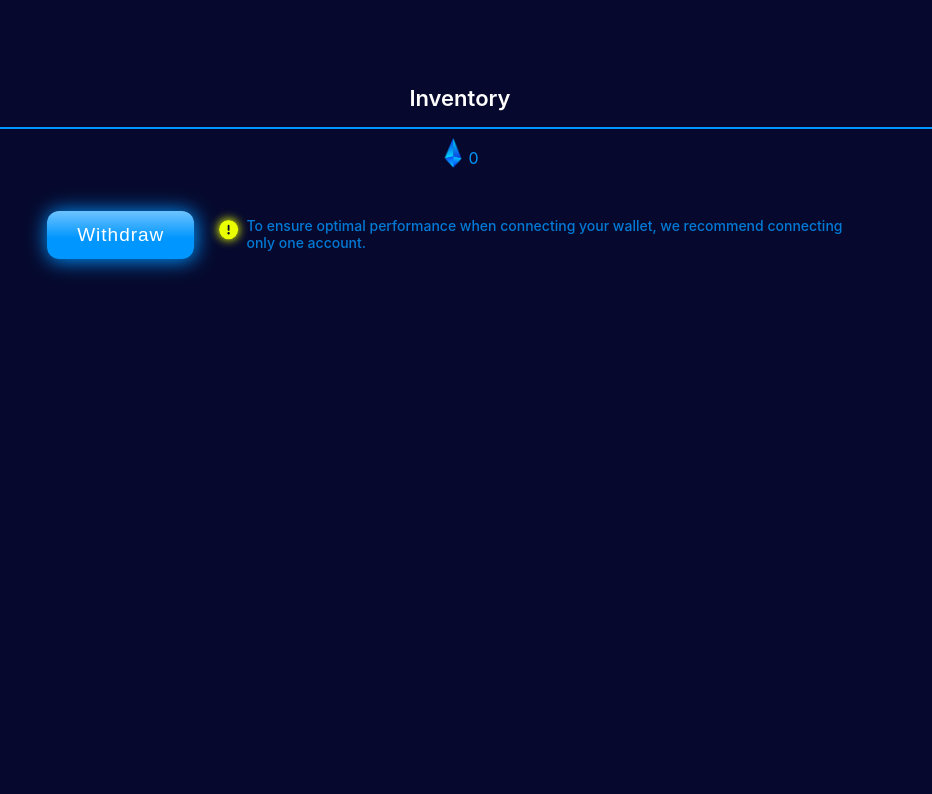
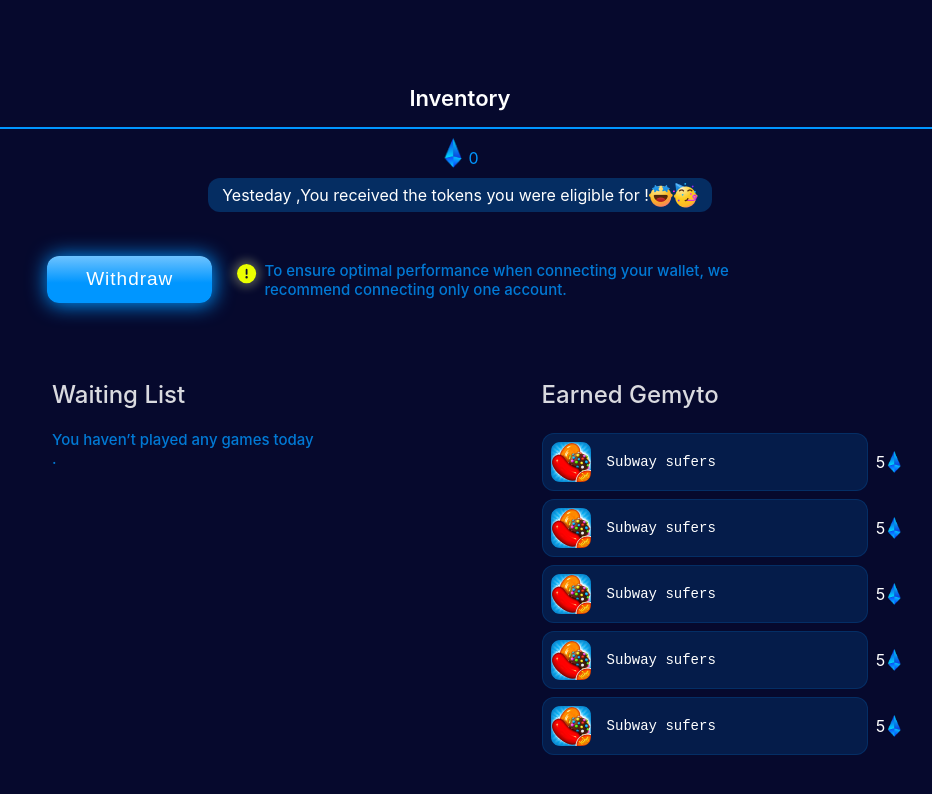
Before and after one commit to GemTopia/FrontEnd, a React (Create React App) app: page /inventory in a window 1280 px wide. Shown: the top 794 px of the page, without its empty margins (180-1112 px from the left). Built offline with nearby package versions, Linux system fonts and the light colour scheme.

Commit message:
inventory page without log table up to date compare to figma

```diff
--- /dev/null
+++ b/src/components/games/InventoryList.tsx
@@ -0,0 +1,59 @@
+import style from "./InventoryLlist.module.css";
+import InventoryGameItem from "../../models/InventoryGameItem";
+import { FontAwesomeIcon } from "@fortawesome/react-fontawesome";
+import { faCircleExclamation } from "@fortawesome/free-solid-svg-icons";
+const InventoryLlist: React.FC<{
+  title: string;
+  gameItems: InventoryGameItem[];
+}> = (props) => {
+    if(props.gameItems[0]){
+
+        return (
+          <div className={style["list-container"]}>
+            <p className={style['list-title']}>{props.title}</p>
+            {props.gameItems.map((gameItem) => {
+              return (
+                <div className={style["game-item"]}>
+                  <img
+                    src={require(`../../assets/${gameItem.gameLogoAddress}`)}
+                    alt="game logo"
+                    className={style['game-logo']}
+                  />
+                  <pre className={style['game-name']}>{gameItem.gameName}</pre>
+                  <p>{gameItem.earnedCount}</p>
+                  <img
+                  src={require("../../assets/gemyto2.png")}
+                  alt="gemyto"
+                  className={style.gemyto}
+                />
+                </div>
+              );
+            })}
+            {props.title=='Waiting List'&&
+            <div className={style['list-warning-container']}>
+            <FontAwesomeIcon icon={faCircleExclamation} className={`${style["warning-icon"]} ${style['blue-icon']}`} />
+            <p className={style['list-description']}>if you stay among the top players in each game by the end of the day yow will earn Gemyto .</p>
+            </div>
+            }
+          </div>
+        );
+    }
+    else if(props.title=='Waiting List'){
+        return(
+          <div className={style["list-container"]}>
+            <p className={style['list-title']}>{props.title}</p>
+            <p className={style['no-game-warning']}>You haven’t played any games today .</p>
+          </div>
+        );
+    }
+    else{
+      return(
+        <div className={style["list-container"]}>
+            <p className={style['list-title']}>{props.title}</p>
+        <p className={style['no-game-warning']}>You haven’t earned any tokens yet.
+        </p>
+        </div>
+      );
+    }
+};
+export default InventoryLlist;
--- /dev/null
+++ b/src/components/games/InventoryLlist.module.css
@@ -0,0 +1,70 @@
+.list-container{
+    display: flex;
+    flex-direction: column;
+    gap: 0.5rem;
+    width: 40%;
+    /* border: 1px solid white; */
+}
+.game-item{
+    background-color: rgba(0, 150, 255, 0.14);
+    border: 1px solid rgba(0, 150, 255, 0.15);
+    color: white;
+    padding: 0.5rem;
+    display: flex;
+    align-items: center;
+    border-radius: 12px;
+}
+.game-name{
+    /* margin: 0 9rem 0 3rem; */
+    margin-left: 1rem;
+    margin-right: 10rem;
+    font-size: 14px;
+    font-weight: 500;
+    /* border: 1px solid white; */
+    /* display: inline-block; */
+    /* height: 13px; */
+}
+.list-title{
+    color: rgba(255, 255, 255, 0.85);
+    margin-bottom: 5%;
+    font-size: 24px;
+    font-weight: 500;
+}
+.gemyto{
+    width : 1rem;
+    height: 1.4rem;
+    margin-right: 1rem;
+}
+
+.list-warning-container{
+    display: flex;
+    margin-top: 2%;
+
+}
+.no-game-warning{
+    color: rgba(0, 150, 255, 0.80);
+    font-size: 15px;
+    font-weight: 500;
+}
+.list-description{
+    color: rgba(0, 150, 255, 0.80);
+    /* border: 1px solid white; */
+    width: 90%;
+    font-size: 15px;
+    font-weight: 500;
+    margin-top: 1%;
+    margin-left: 0.8%;
+
+}
+.warning-icon{
+    font-size: 1.2rem;
+    margin-left: 3%;
+    margin-top: 1%;
+    border-radius: 50%;
+    margin-right: 1%;
+}
+.blue-icon{
+    color: #0096FF;
+    box-shadow: 0px 0px 10px 4px rgba(170, 207, 234, 0.3);
+
+}
--- /dev/null
+++ b/src/models/InventoryGameItem.ts
@@ -0,0 +1,7 @@
+interface InventoryGameItem{
+    gameLogoAddress:string;
+    gameName:string;
+    earnedCount:string;
+    id:string;
+}
+export default InventoryGameItem;
--- a/src/pages/Inventory.module.css
+++ b/src/pages/Inventory.module.css
@@ -47,6 +47,18 @@
     color: #0096FF;
 }
 
+
+.winning-message{
+    display: flex;
+    align-items: center;
+    justify-content: center;
+    color:white;
+    padding: 0.5% 1.5%;
+    margin-top: 1%;
+    background-color: rgba(0, 150, 255, 0.25);
+    border-radius: 12px;
+}
+
 .withdraw-container{
     /* border: 1px solid snow; */
     width: 86%;
@@ -68,18 +80,32 @@
 }
 
 .warning-icon{
-    color: #EAFF00;
     font-size: 1.2rem;
     margin-left: 3%;
     margin-top: 1%;
-    box-shadow: 0px 0px 10px 1px #EAFF00 ;
     border-radius: 50%;
     margin-right: 1%;
 }
+.yellow-icon{
+    color: #EAFF00;
+    box-shadow: 0px 0px 10px 4px rgba(241, 247, 177, 0.3);
+}
 
-.description{
+
+.header-description{
     color: rgba(0, 150, 255, 0.80);
     margin-top: 0.7%;
-    font-size: 14px;
+    width: 66%;
+    font-size: 15px;
     font-weight: 500;
 }
+
+
+.lists-container{
+    /* border: 1px solid white; */
+    display: flex;
+    justify-content: start;
+    width: 85%;
+    gap: 13.8rem;
+    margin-top: 8%;
+}
--- a/src/pages/Inventory.tsx
+++ b/src/pages/Inventory.tsx
@@ -1,8 +1,43 @@
 import style from "./Inventory.module.css";
 import { FontAwesomeIcon } from "@fortawesome/react-fontawesome";
 import { faCircleExclamation } from "@fortawesome/free-solid-svg-icons";
-
+import { useState } from "react";
+import InventoryGameItem from "../models/InventoryGameItem";
+import InventoryLlist from "../components/games/InventoryList";
 const Inventory = () => {
+  let dummy:InventoryGameItem[] =[
+    {
+      gameLogoAddress:'Rectangle 846.png',
+      gameName:'Subway sufers',
+      earnedCount:'5',
+      id:'0'
+    },
+    {
+      gameLogoAddress:'Rectangle 846.png',
+      gameName:'Subway sufers',
+      earnedCount:'5',
+      id:'1'
+    },
+    {
+      gameLogoAddress:'Rectangle 846.png',
+      gameName:'Subway sufers',
+      earnedCount:'5',
+      id:'2'
+    },
+    {
+      gameLogoAddress:'Rectangle 846.png',
+      gameName:'Subway sufers',
+      earnedCount:'5',
+      id:'3'
+    },
+    {
+      gameLogoAddress:'Rectangle 846.png',
+      gameName:'Subway sufers',
+      earnedCount:'5',
+      id:'4'
+    },
+  ]
+  const [yesterdayWinning,setYesterdayWinning]=useState(true);
   return (
     <div className={style.container}>
       <div className={style.header}>
@@ -16,12 +51,33 @@
           />
           <p className={style["token-count"]}>0</p>
         </div>
+        {yesterdayWinning&&
+
+        <div className={style['winning-message']}>
+        <p>Yesteday ,You received the tokens you were eligible for !</p>
+        <img
+          src={require("../assets/stareye.png")}
+          alt="emoji1"
+          className={style.emoji}
+        />
+        <img
+          src={require("../assets/happy.png")}
+          alt="emoji2"
+          className={style.emoji}
+        />
+        </div>
+        }
         <div className={style["withdraw-container"]}>
             <button className={style["withdraw-button"]}>Withdraw</button>
-            <FontAwesomeIcon icon={faCircleExclamation} className={style["warning-icon"]} />
-            <p className={style.description}>To ensure optimal performance when connecting your wallet, we recommend connecting only   one account.</p>
+            <FontAwesomeIcon icon={faCircleExclamation} className={`${style["warning-icon"]} ${style['yellow-icon']}`} />
+            <p className={style['header-description']}>To ensure optimal performance when connecting your wallet, we recommend connecting only   one account.</p>
         </div>
       </div>
+        <div className={style['lists-container']}>
+          <InventoryLlist title="Waiting List" gameItems={[]}/>
+          <InventoryLlist title="Earned Gemyto" gameItems={dummy}/>
+        </div>
+
     </div>
   );
 };
```
